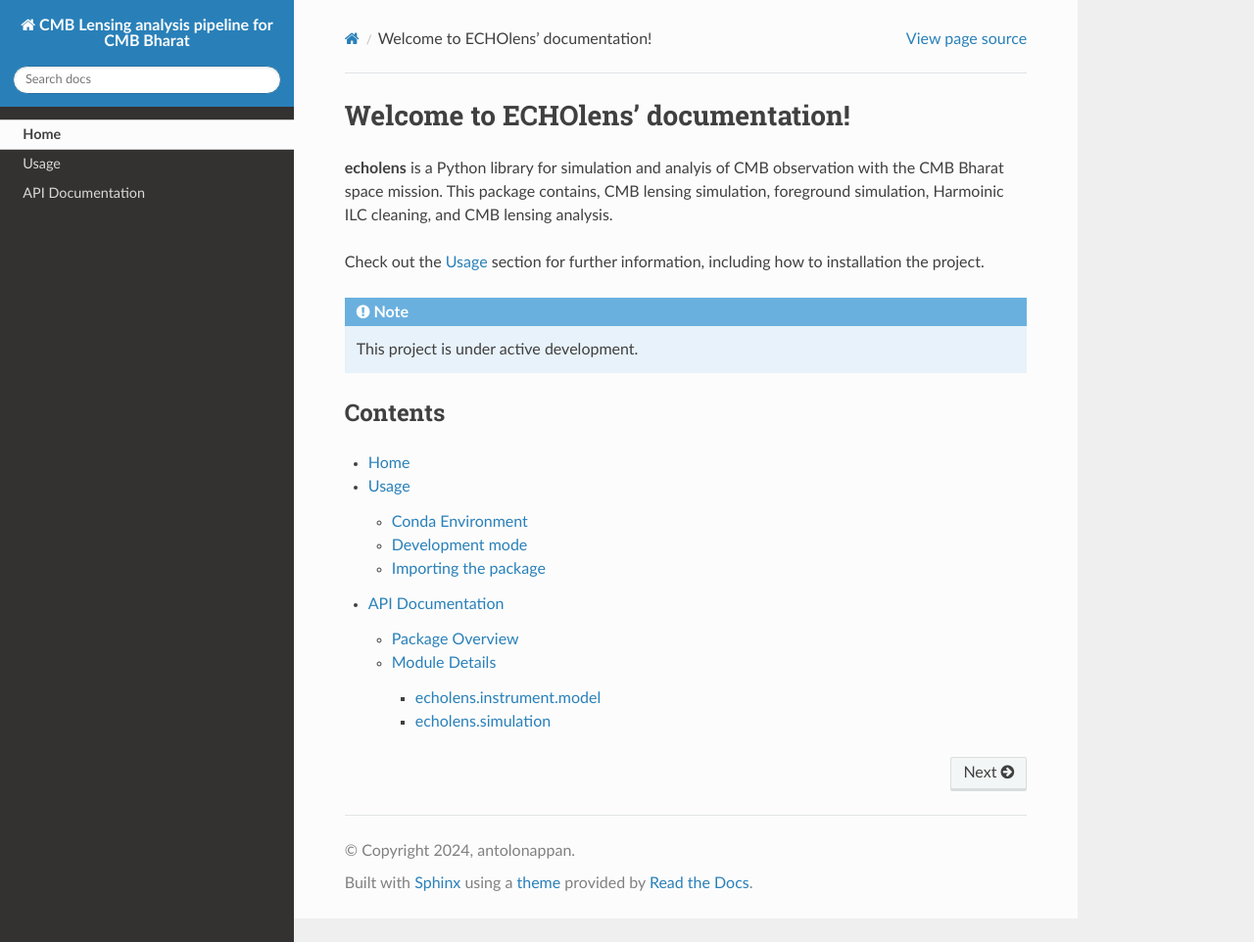
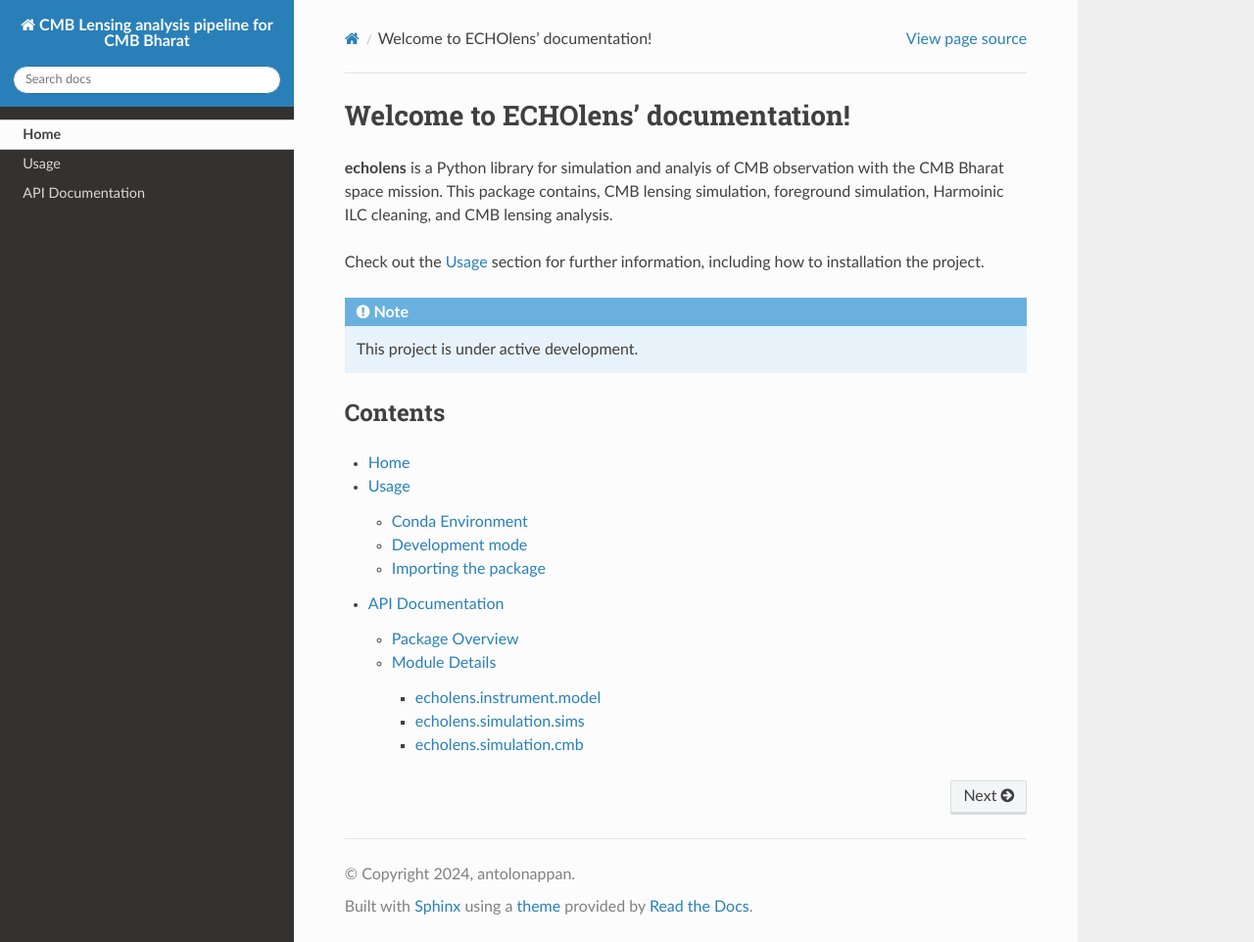
Before and after one commit to antolonappan/echolens, a Sphinx documentation site: the page built from docs/index.rst, in a window 1280 px wide and 962 px high. Shown: the whole window at 98% size. Built offline with Sphinx 7.4.7 and the Read the Docs theme 2.0.0, drawn with Linux system fonts in a browser that asks for light colours; pages that are not in the unit, such as notebooks, are missing from menus.

Commit message:
new doc
Signed-off-by: Anto Idicherian Lonappan <antolonappan@icloud.com>

```diff
--- a/docs/api.rst
+++ b/docs/api.rst
@@ -33,14 +33,17 @@ echolens.instrument.model
    :show-inheritance:
    :inherited-members:
 
-echolens.simulation
-~~~~~~~~~~~~~~~~~~~
+echolens.simulation.sims
+~~~~~~~~~~~~~~~~~~~~~~~~
 
 .. automodule:: echolens.simulation.sims
    :members:
    :show-inheritance:
    :inherited-members:
 
+echolens.simulation.cmb
+~~~~~~~~~~~~~~~~~~~~~~~~
+
 .. automodule:: echolens.simulation.cmb
    :members:
    :show-inheritance:
```
